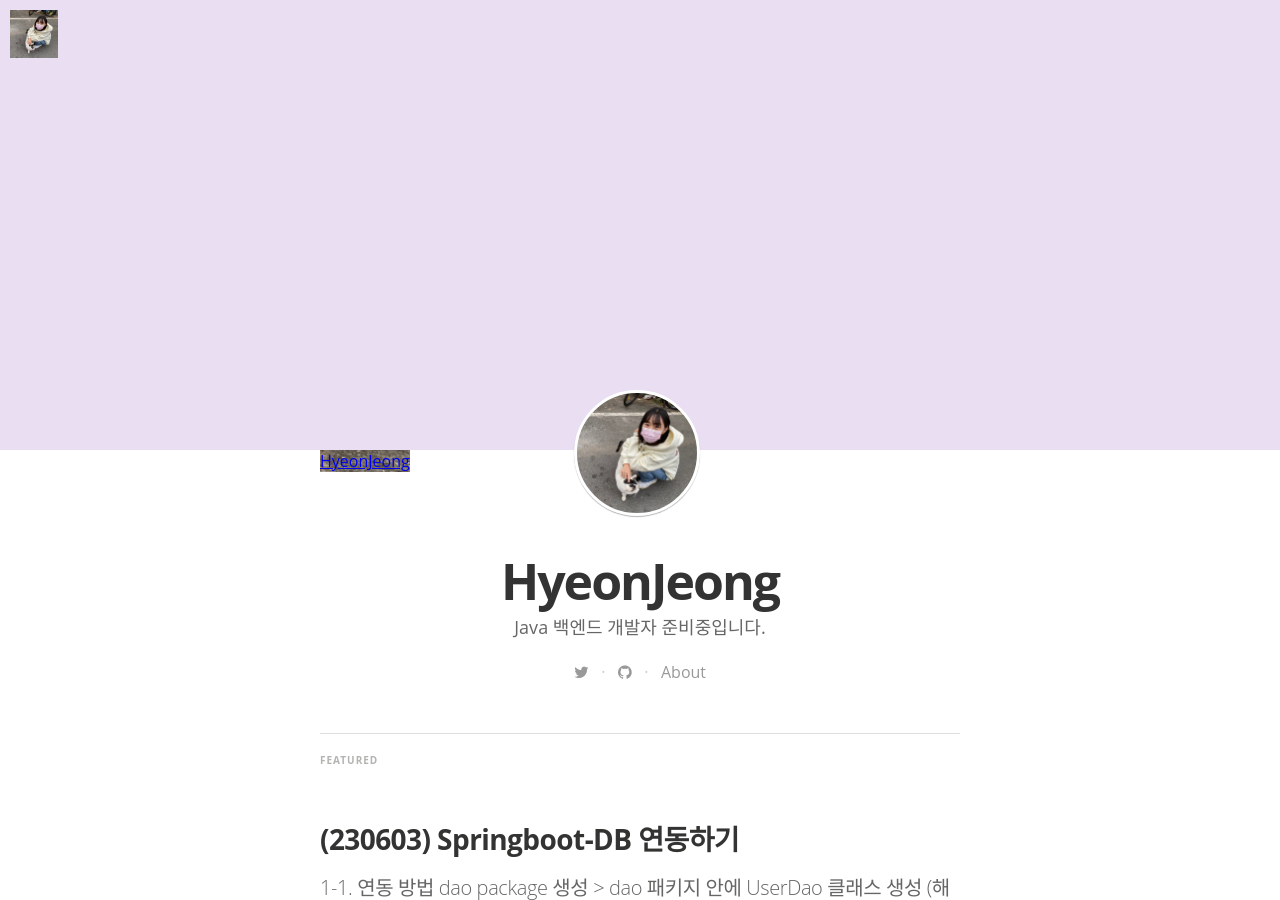
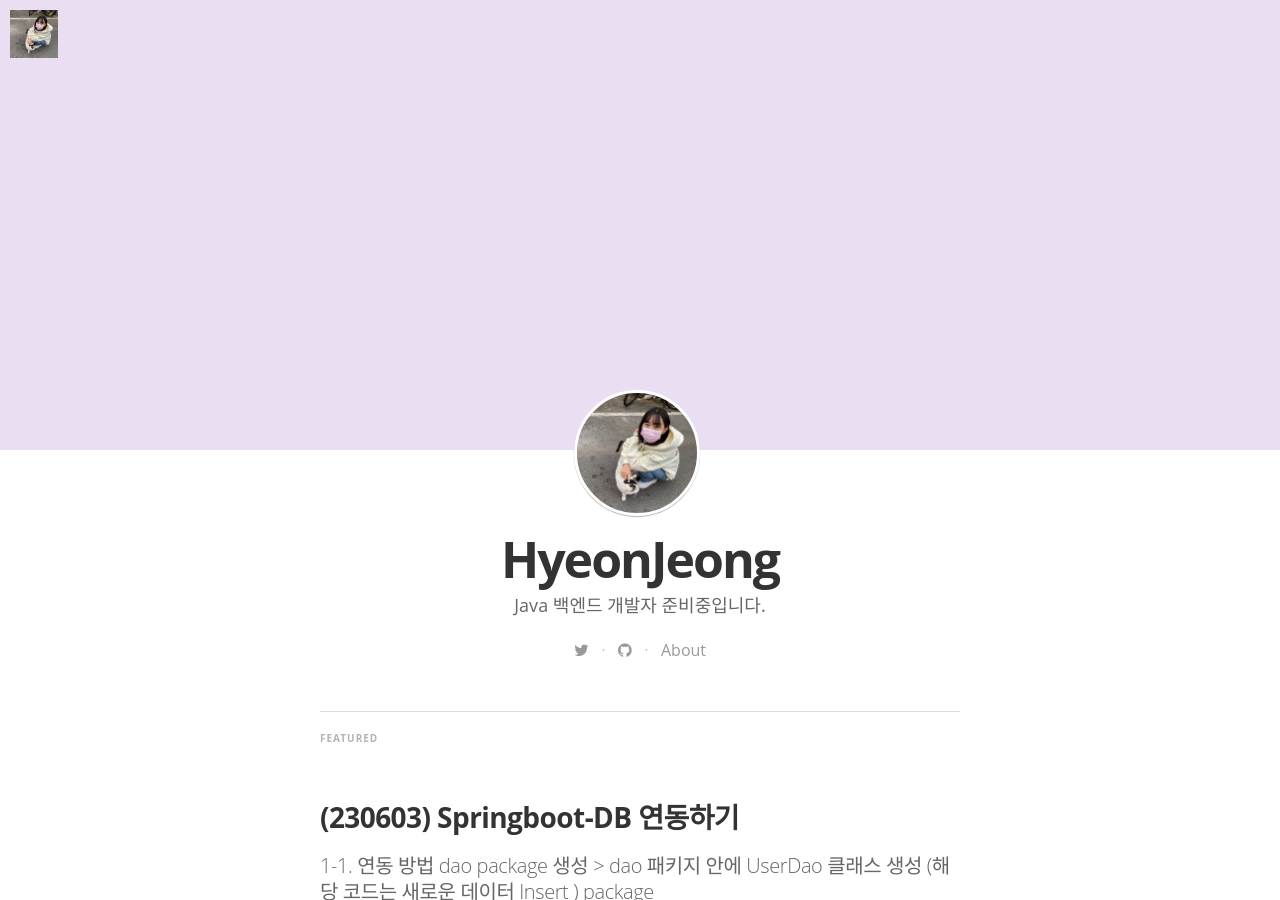
Before and after one commit to hj-keem/hj-keem.github.io, a Jekyll site: the page built from index.html, in a window 1280 px wide and 900 px high. Built offline with Jekyll 4.4.1, drawn with Linux system fonts in a browser that asks for light colours; nearby versions of some CDN libraries; some web fonts are replaced; the list of posts is cut into pages by our own code.

Commit message:
Update index.html

```diff
--- a/index.html
+++ b/index.html
@@ -11,7 +11,7 @@ layout: default
 <header class="blog-header">
     {% if site.logo %}
       <a class="blog-logo" href="{{site.url}}{{site.baseurl}}" style="background-image: url('{{ site.logo | prepend: site.baseurl }}')">{{ site.title }}</a>
-      <a class="mini-logo" href="{{site.url}}{{site.baseurl}}" style="background-image: url('{{ site.logo | prepend: site.baseurl }}')">{{ site.title }}</a>
+
     {% endif %}
     <h1 class="blog-title">{{ site.title }}</h1>
     <h2 class="blog-description">{{ site.description }}</h2>
```
